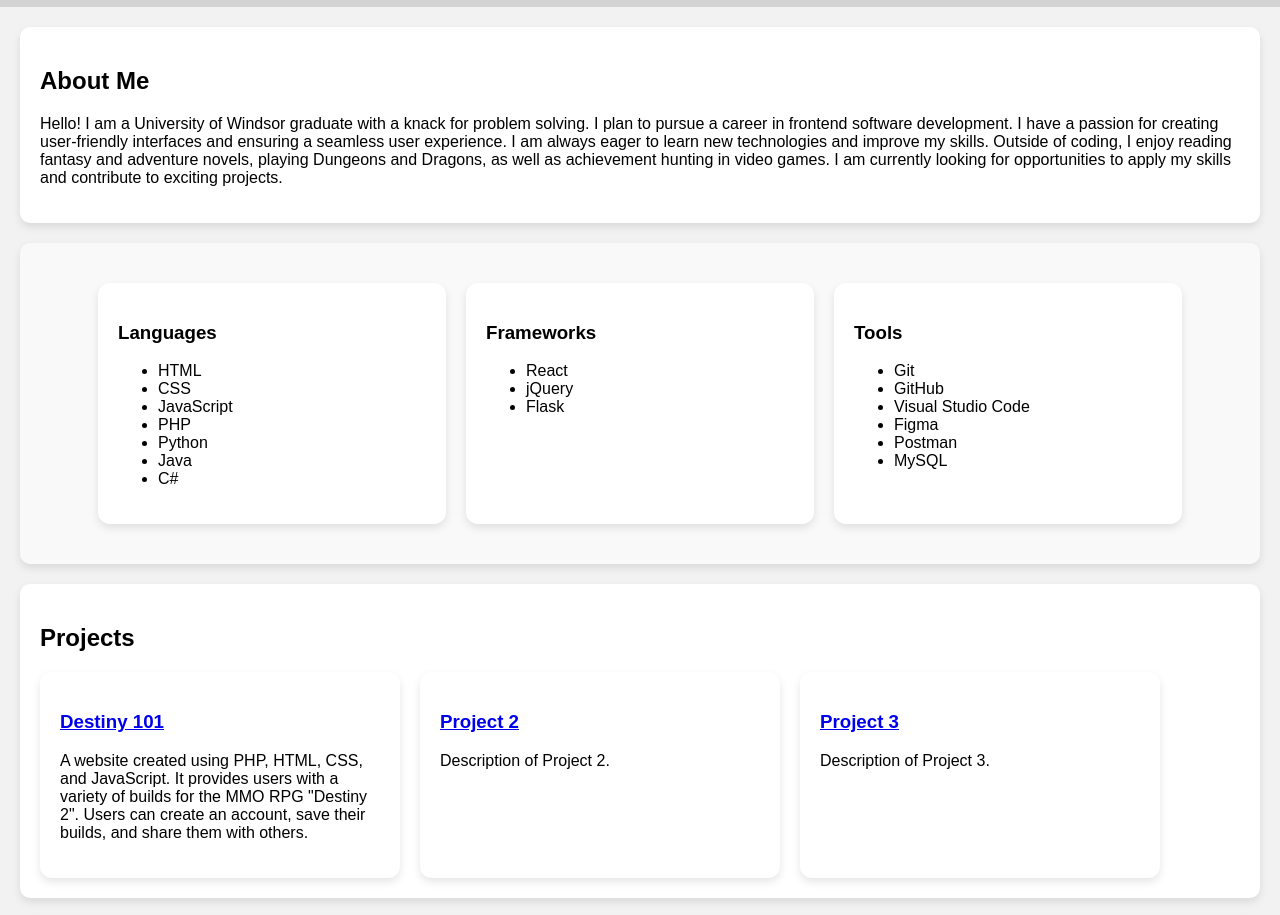
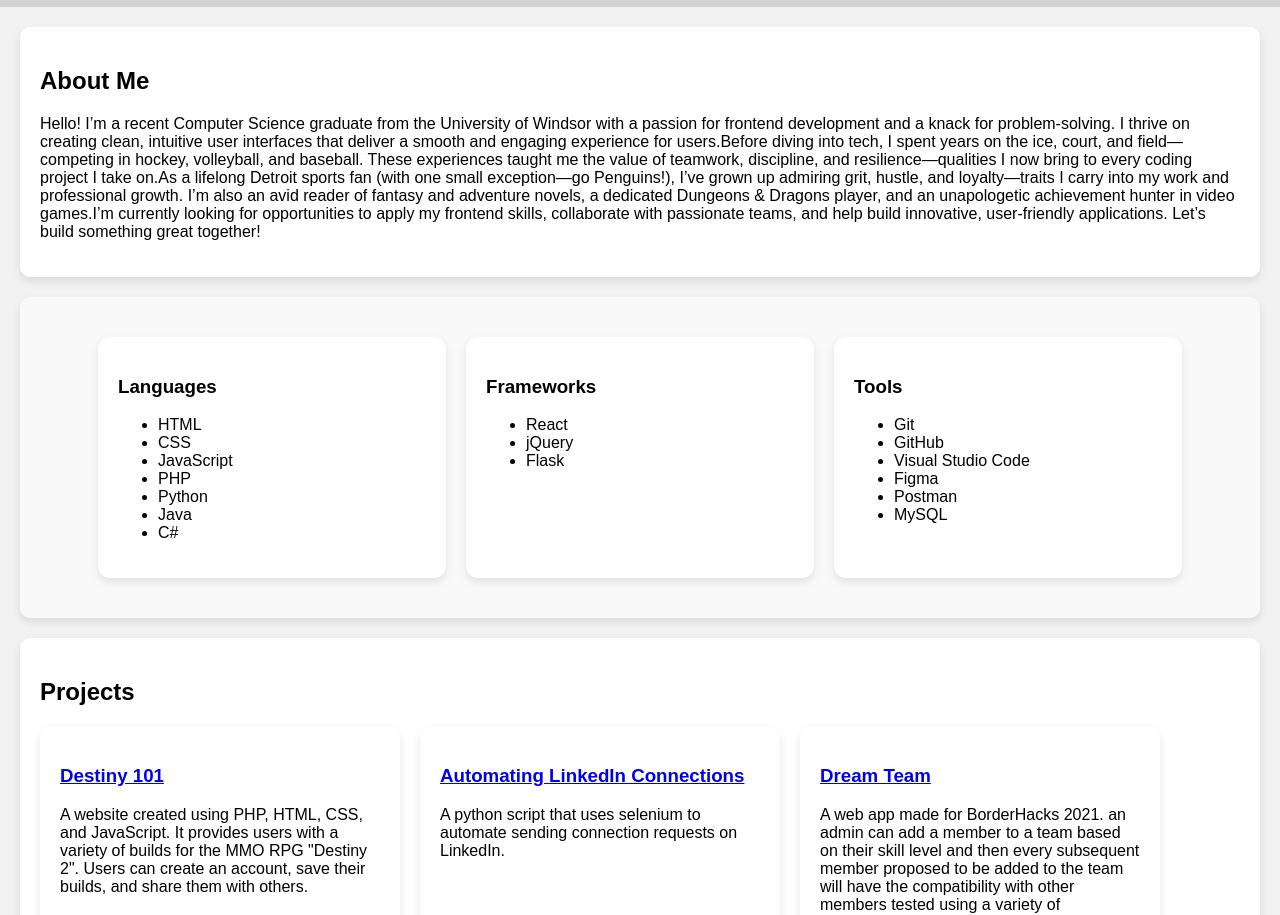
Before and after one commit to WasyMotto/WasyMotto.github.io, a plain HTML site: page index.html in a window 1280 px wide. Shown: the part 67-982 px from the top of the page. Drawn offline with Linux system fonts and the light colour scheme.

Commit message:
Updating projects and about me

```diff
--- a/index.html
+++ b/index.html
@@ -22,10 +22,13 @@
   <section id="about" class="raised-section">
     <h2>About Me</h2>
     <p>
-      Hello! I am a University of Windsor graduate with a knack for problem solving. I plan to pursue a career in frontend software development.
-      I have a passion for creating user-friendly interfaces and ensuring a seamless user experience. I am always eager to learn new technologies and improve my skills.
-      Outside of coding, I enjoy reading fantasy and adventure novels, playing Dungeons and Dragons, as well as achievement hunting in video games.
-      I am currently looking for opportunities to apply my skills and contribute to exciting projects.
+      Hello! I’m a recent Computer Science graduate from the University of Windsor with a passion for frontend development and a knack for problem-solving. I thrive on
+      creating clean, intuitive user interfaces that deliver a smooth and engaging experience for users.Before diving into tech, I spent years on the ice, court,
+      and field—competing in hockey, volleyball, and baseball. These experiences taught me the value of teamwork, discipline, and resilience—qualities I now bring to
+      every coding project I take on.As a lifelong Detroit sports fan (with one small exception—go Penguins!), I’ve grown up admiring grit, hustle, and loyalty—traits
+      I carry into my work and professional growth. I’m also an avid reader of fantasy and adventure novels, a dedicated Dungeons & Dragons player, and an unapologetic
+      achievement hunter in video games.I’m currently looking for opportunities to apply my frontend skills, collaborate with passionate teams, and help build innovative,
+      user-friendly applications. Let’s build something great together!
     </p>
   </section>
 
@@ -67,18 +70,19 @@
     <h2>Projects</h2>
     <div class="project-list">
       <div class="tech-card">
-        <h3><a href="https://github.com/your-repo/destiny-101" target="_blank">Destiny 101</a></h3>
+        <h3><a href="https://github.com/WasyMotto/Comp3077-Assignment4" target="_blank">Destiny 101</a></h3>
         <p>A website created using PHP, HTML, CSS, and JavaScript. It provides users with a variety of builds for the MMO RPG "Destiny 2". Users can create an account,
             save their builds, and share them with others.
         </p>
       </div>
       <div class="tech-card">
-        <h3><a href="https://github.com/your-repo/project2" target="_blank">Project 2</a></h3>
-        <p>Description of Project 2.</p>
+        <h3><a href="https://github.com/WasyMotto/automateLinkedInConnections" target="_blank">Automating LinkedIn Connections</a></h3>
+        <p>A python script that uses selenium to automate sending connection requests on LinkedIn.</p>
       </div>
       <div class="tech-card">
-        <h3><a href="https://github.com/your-repo/project3" target="_blank">Project 3</a></h3>
-        <p>Description of Project 3.</p>
+        <h3><a href="https://github.com/Dante-Masciotra/Dream-Team-BorderHacks-2021" target="_blank">Dream Team</a></h3>
+        <p>A web app made for BorderHacks 2021. an admin can add a member to a team based on their skill level and then every subsequent member proposed to be
+          added to the team will have the compatibility with other members tested using a variety of parameters. </p>
       </div>
     </div>
   </section>
```
